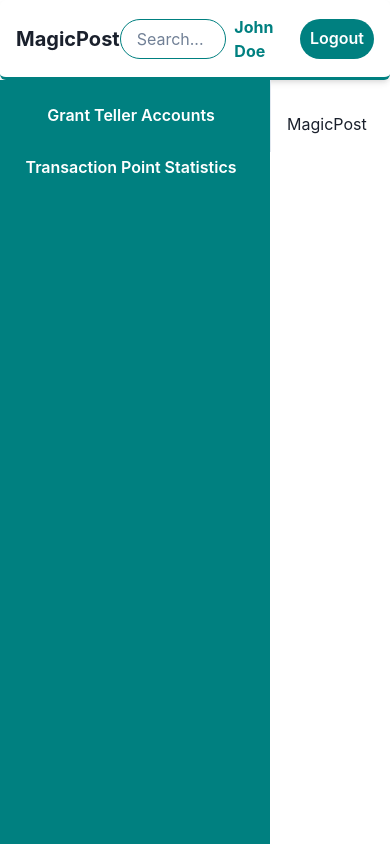
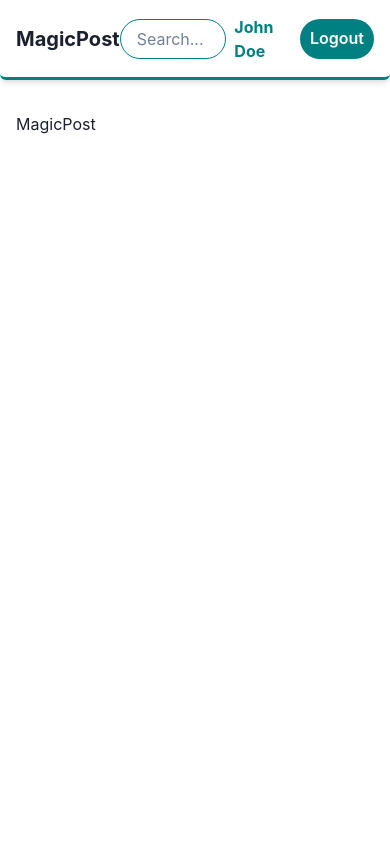
Before and after one commit to thanhtung0512/magic_post, a React (Create React App) app in the folder client/: page /manage-points in a window 390 px wide. Built offline with nearby package versions, Linux system fonts and the light colour scheme.

Commit message:
login, register using jwt spring-boot

```diff
--- a/client/package.json
+++ b/client/package.json
@@ -8,6 +8,7 @@
     "@chakra-ui/react": "^2.8.2",
     "@emotion/react": "^11.11.1",
     "@emotion/styled": "^11.11.0",
+    "@goongmaps/goong-map-react": "^1.1.2",
     "@testing-library/jest-dom": "^5.17.0",
     "@testing-library/react": "^13.4.0",
     "@testing-library/user-event": "^13.5.0",
--- a/client/src/App.js
+++ b/client/src/App.js
@@ -13,7 +13,7 @@ function App() {
   return (
     <ChakraProvider>
       <CSSReset />
-
+      {/* <MapWithMarkers/> */}
       <Routes>
         <Route path="/login" element={<Login />} />
         <Route path="/register" element={<Register />} />
@@ -25,6 +25,20 @@ function App() {
         <Route path="/grant-teller-accounts" element={<MainLayout />} />
         <Route path="/transaction-point-statistics" element={<MainLayout />} />
         <Route path="/lookup-status" element={<MainLayout />} />
+
+
+        <Route path="/record-goods" element={<MainLayout />} />
+        <Route path="/create-delivery-orders" element={<MainLayout />} />
+        <Route path="/confirmation-arriving-at-collection" element={<MainLayout />} />
+        <Route path="/create-orders-recipient" element={<MainLayout />} />
+        <Route path="/confirmation-delivered-recipient" element={<MainLayout />} />
+        <Route path="/failed-delivery-handling" element={<MainLayout />} />
+        <Route path="/statistics-transferred-rows" element={<MainLayout />} />
+
+        <Route path="/manage-employee-accounts" element={<MainLayout />} />
+        <Route path="/gathering-point-statistics" element={<MainLayout />} />
+
+
       </Routes>
     </ChakraProvider>
   );
--- a/client/src/Components/ContentPage.js
+++ b/client/src/Components/ContentPage.js
@@ -1,6 +1,5 @@
-// ContentPage.js
 import React from "react";
-import { Box, Text } from "@chakra-ui/react";
+import { Box, Text, useBreakpointValue } from "@chakra-ui/react";
 import ComplexChart from "./ComplexChart";
 import BeautifulChart from "./BeautifulChart";
 import CompanyLeaderDashboard from "./RoleContent/CompanyLeader/CompanyLeaderDashboard";
@@ -10,40 +9,9 @@ import MapWithMarkers from "./MapWithMarkers";
 import GrantTellerAccount from "./RoleContent/PointLeaderTransaction/GrantTellerAccount";
 import TransactionStatistic from "./RoleContent/PointLeaderTransaction/TransactionStatistic";
 import UserTracking from "./RoleContent/User/UserTracking";
+
 const ContentPage = ({ title }) => {
-  console.log("title", title);
-  const generateChartData = () => {
-    // Generate sample data for the bar chart
-    const data = {
-      labels: [
-        "Category 1",
-        "Category 2",
-        "Category 3",
-        "Category 4",
-        "Category 5",
-      ],
-      datasets: [
-        {
-          label: "Data Set 1",
-          backgroundColor: "#3182CE",
-          borderColor: "#3182CE",
-          borderWidth: 1,
-          hoverBackgroundColor: "#2C5282",
-          hoverBorderColor: "#2C5282",
-          data: [12, 19, 3, 5, 2],
-        },
-      ],
-    };
-    return data;
-  };
-
-  const deliveryOrderData = [
-    { month: "Jan", count: 10 },
-    { month: "Feb", count: 15 },
-    { month: "Mar", count: 8 },
-    // ... more data
-  ];
-
+  const fontSize = useBreakpointValue({ base: "md", md: "xl" });
   const deliveryOrderDataWithPendingCancelled = [
     { month: "Jan", completed: 10, pending: 5, cancelled: 2 },
     { month: "Feb", completed: 15, pending: 3, cancelled: 1 },
@@ -62,11 +30,11 @@ const ContentPage = ({ title }) => {
       case "/manage-points":
         return <ManagePointsPage />;
       case "/manage-account-managers":
-        return <></>;
+        return <>  </>;
       case "/view-statistics":
         return (
           <Box>
-            <Text>Chart</Text>
+            <Text fontSize={fontSize}>Chart</Text>
 
             <ComplexChart data={deliveryOrderDataWithPendingCancelled} />
             <BeautifulChart
@@ -84,7 +52,6 @@ const ContentPage = ({ title }) => {
       case "/transaction-point-statistics":
         return (
           <>
-            {/* <TransactionStatistic /> */}
             <ComplexChart data={deliveryOrderDataWithPendingCancelled} />
             <BeautifulChart
               data={deliveryOrderDataWithPendingCancelled}
@@ -106,10 +73,13 @@ const ContentPage = ({ title }) => {
   };
 
   return (
-    <Box flex="1" p={4} ml="270px" borderLeft="1px solid #E2E8F0">
-      {" "}
-      {/* Adjust margin-left for the sidebar width */}
-      <Text fontSize="xl" fontWeight="bold" mb={4}>
+    <Box
+      flex="1"
+      p={4}
+      ml={{ base: 0, md: "270px" }} // Adjust margin-left for the sidebar width
+      borderLeft={{ base: "none", md: "1px solid #E2E8F0" }}
+    >
+      <Text fontSize={fontSize} fontWeight="bold" mb={4}>
         {title}
       </Text>
       {renderContent()}
--- a/client/src/Components/HeaderBar.js
+++ b/client/src/Components/HeaderBar.js
@@ -47,7 +47,7 @@ const HeaderBar = ({ role, userName, onLogout }) => {
           w="50%" // Set the width to 50%
           rounded="full"
           borderColor="teal"
-          _focus={{ borderColor: "teal", boxShadow: "0 0 0 2px #3182CE" }} // Add a subtle box shadow on focus
+          _focus={{ borderColor: "teal", boxShadow: "0 0 0 3px teal" }} // Add a subtle box shadow on focus
         />
         <Text mx={2} fontWeight="bold" color="teal">
           {userName}
--- a/client/src/Components/MapWithMarkers.js
+++ b/client/src/Components/MapWithMarkers.js
@@ -1,65 +1,21 @@
-import React from "react";
-import { MapContainer, TileLayer } from "react-leaflet";
-import PixiOverlay from "react-leaflet-pixi-overlay";
-
+import * as React from 'react';
+import { useState } from 'react';
+import ReactMapGL from '@goongmaps/goong-map-react';
 const MapWithMarkers = () => {
-  const markers = [
-    {
-      id: "randomStringOrNumber",
-      iconColor: "red",
-      position: [-37.814, 144.96332],
-      popup: "Quack",
-      onClick: () => alert("marker clicked"),
-      tooltip: "Hey!",
-    },
-    {
-      id: "2",
-      iconColor: "blue",
-      position: [-37.814, 144.96332],
-      popup: "Quack!",
-      popupOpen: true, // if popup has to be open by default
-      onClick: () => alert("marker clicked"),
-      tooltip: "Nice!",
-    },
-  ];
-  const addresses = [
-    { lat: 37.7749, lng: -122.4194 },
-    // Add more addresses as needed
-  ];
-
-  const pixiContainer = (utils) => {
-    const { canvas, bounds, project, unproject } = utils;
-
-    // Clear canvas on each render
-    const ctx = canvas.getContext("2d");
-    ctx.clearRect(0, 0, canvas.width, canvas.height);
-
-    // Add your PixiJS rendering logic here
-    addresses.forEach(({ lat, lng }) => {
-      const point = project([lat, lng]);
-      ctx.fillStyle = "red";
-      ctx.beginPath();
-      ctx.arc(point.x, point.y, 5, 0, 2 * Math.PI);
-      ctx.fill();
-    });
-  };
+  const [viewport, setViewport] = useState({
+    width: 400,
+    height: 400,
+    latitude: 37.7577,
+    longitude: -122.4376,
+    zoom: 8
+  });
 
   return (
-    <MapContainer
-      zoom={18} // initial zoom required
-      preferCanvas
-      maxZoom={20} // required
-      minZoom={3} // required
-      center={[-37.814, 144.96332]}
-      // Other map props...
-    >
-      <TileLayer
-        attribution='&copy; <a href="https://www.openstreetmap.org/copyright">OpenStreetMap</a> contributors'
-        url="https://{s}.tile.openstreetmap.org/{z}/{x}/{y}.png"
-      />
-      <PixiOverlay markers={markers} />
-    </MapContainer>
+    <ReactMapGL
+      {...viewport}
+      onViewportChange={nextViewport => setViewport(nextViewport)}
+    />
   );
-};
+}
 
-export default MapWithMarkers;
+export default MapWithMarkers
--- a/client/src/Components/RoleContent/CompanyLeader/CompanyLeaderDashboard.js
+++ b/client/src/Components/RoleContent/CompanyLeader/CompanyLeaderDashboard.js
@@ -9,6 +9,7 @@ import {
   Th,
   Td,
   Text,
+  useBreakpointValue,
 } from "@chakra-ui/react";
 import {
   BarChart,
@@ -21,6 +22,7 @@ import {
   ResponsiveContainer,
 } from "recharts";
 import MapWithMarkers from "../../MapWithMarkers";
+
 const CompanyLeaderDashboard = () => {
   // Mock data
   const systemSummary = {
@@ -135,6 +137,7 @@ const CompanyLeaderDashboard = () => {
     );
   };
 
+  const fontSize = useBreakpointValue({ base: "md", md: "xl" });
   return (
     <Box overflowY="scroll" maxH="80vh" p={4}>
       <Heading as="h2" size="xl" mb={4}>
--- a/client/src/Components/SearchBar.js
+++ b/client/src/Components/SearchBar.js
@@ -11,7 +11,7 @@ const SearchBar = () => {
         mx="auto" // Center the search bar
         w="50%" // Set the width to 50%
         rounded="full"
-        borderColor="#3182CE"
+        borderColor="teal"
         _focus={{ borderColor: "#3182CE", boxShadow: "0 0 0 2px #3182CE" }} // Add a subtle box shadow on focus
       />
     </div>
--- a/client/src/Components/SideBar.js
+++ b/client/src/Components/SideBar.js
@@ -1,6 +1,3 @@
-// Sidebar.js
-
-// ... (imports and theme definition remain the same)
 import React, { useState } from "react";
 import {
   VStack,
@@ -8,6 +5,7 @@ import {
   ChakraProvider,
   CSSReset,
   extendTheme,
+  useMediaQuery,
 } from "@chakra-ui/react";
 import { Link } from "react-router-dom";
 
@@ -22,6 +20,7 @@ const theme = extendTheme({
 
 const SideBar = ({ userRole, activeNavItem, onNavItemClick }) => {
   const sidebarItems = getSidebarItems(userRole);
+  const [isLargerThanMD] = useMediaQuery("(min-width: 48em)");
 
   return (
     <ChakraProvider theme={theme}>
@@ -33,10 +32,11 @@ const SideBar = ({ userRole, activeNavItem, onNavItemClick }) => {
         bg="teal"
         color="#F5F0BB"
         h="120vh"
-        w="270px"
+        w={isLargerThanMD ? "270px" : "100%"}
         position="fixed"
         left={0}
         top={20}
+        zIndex={999} // Ensure it overlays other content
       >
         {sidebarItems.map((item) => (
           <NavItem
@@ -44,6 +44,7 @@ const SideBar = ({ userRole, activeNavItem, onNavItemClick }) => {
             to={item.to}
             activeNavItem={activeNavItem}
             onClick={() => onNavItemClick(item.to)}
+            isLargerThanMD={isLargerThanMD} // Pass the isLargerThanMD prop
           >
             {item.label}
           </NavItem>
@@ -53,10 +54,10 @@ const SideBar = ({ userRole, activeNavItem, onNavItemClick }) => {
   );
 };
 
-const NavItem = ({ to, children, activeNavItem, onClick }) => (
+const NavItem = ({ to, children, activeNavItem, onClick, isLargerThanMD }) => (
   <Link to={to} style={{ textDecoration: "none", color: "white" }}>
     <Button
-      w="230px"
+      w={isLargerThanMD ? "230px" : "100%"}
       textAlign="left"
       color="white"
       border={activeNavItem === to ? "2px solid white" : "none"}
@@ -68,7 +69,6 @@ const NavItem = ({ to, children, activeNavItem, onClick }) => (
     </Button>
   </Link>
 );
-
 const getSidebarItems = (userRole) => {
   switch (userRole) {
     case "companyLeader":
--- a/client/src/Components/SideBarWithContent.js
+++ b/client/src/Components/SideBarWithContent.js
@@ -1,6 +1,6 @@
 // SideBarWithContent.js
 import React, { useState } from "react";
-import { Flex } from "@chakra-ui/react";
+import { Flex, Box } from "@chakra-ui/react";
 import SideBar from "./SideBar";
 import ContentPage from "./ContentPage";
 
@@ -13,12 +13,16 @@ const SideBarWithContent = () => {
 
   return (
     <Flex>
-      <SideBar
-        userRole="pointLeaderTransaction"
-        activeNavItem={activeNavItem}
-        onNavItemClick={handleNavItemClick}
-      />
-      <ContentPage title={activeNavItem} />
+      <Box
+        display={{ base: "none", md: "block" }} // Hide on small screens, show on medium and larger screens
+      >
+        <SideBar
+          userRole="companyLeader"
+          activeNavItem={activeNavItem}
+          onNavItemClick={handleNavItemClick}
+        />
+      </Box>
+      <ContentPage title={activeNavItem} flex="1" />
     </Flex>
   );
 };
```
Also changed, not shown: 1 other file (tests, documents, lock files or other folders).
